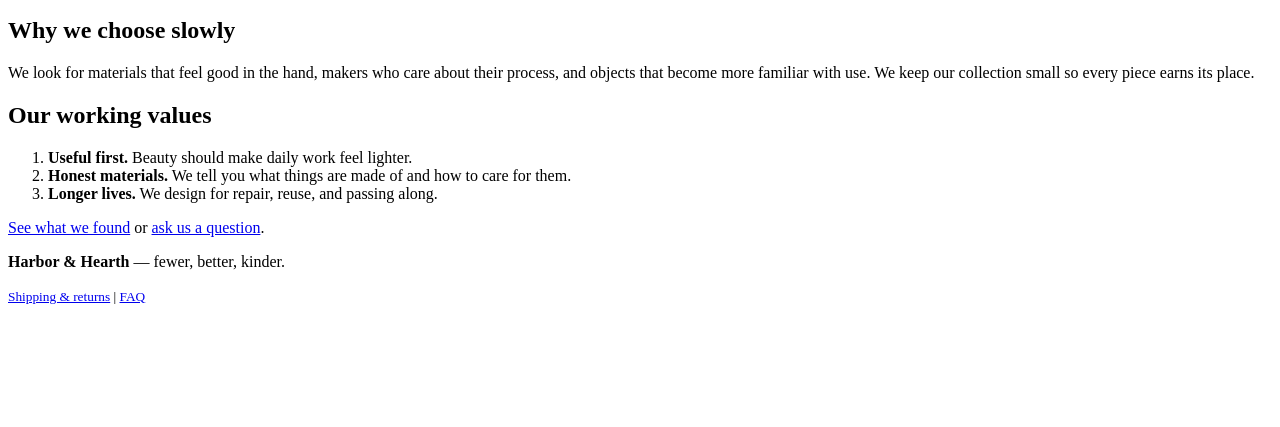
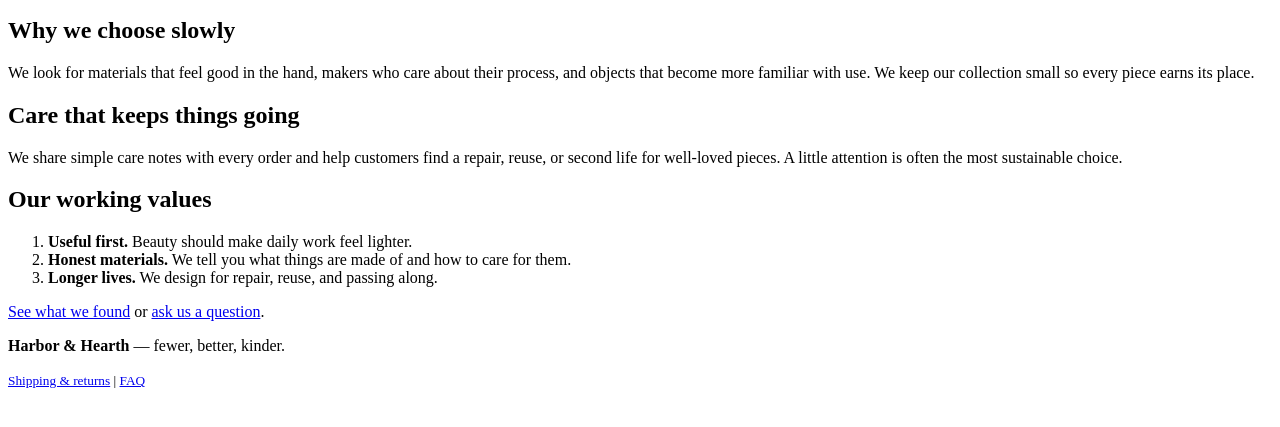
Before and after one commit to mohamedashan/harbor-and-hearth-store, a plain HTML site: page about.html in a window 1280 px wide. Shown: the part 195-622 px from the top of the page. Drawn offline with Linux system fonts and the light colour scheme.

Commit message:
content: explain care and repair values
Co-authored-by: Manus <dev-agent@manus.ai>

```diff
--- a/about.html
+++ b/about.html
@@ -29,6 +29,10 @@
       <p>We look for materials that feel good in the hand, makers who care about their process, and objects that become more familiar with use. We keep our collection small so every piece earns its place.</p>
     </section>
 
+    <section aria-labelledby="care-heading">
+      <h2 id="care-heading">Care that keeps things going</h2>
+      <p>We share simple care notes with every order and help customers find a repair, reuse, or second life for well-loved pieces. A little attention is often the most sustainable choice.</p>
+    </section>
     <section aria-labelledby="values-heading">
       <h2 id="values-heading">Our working values</h2>
       <ol>
```
